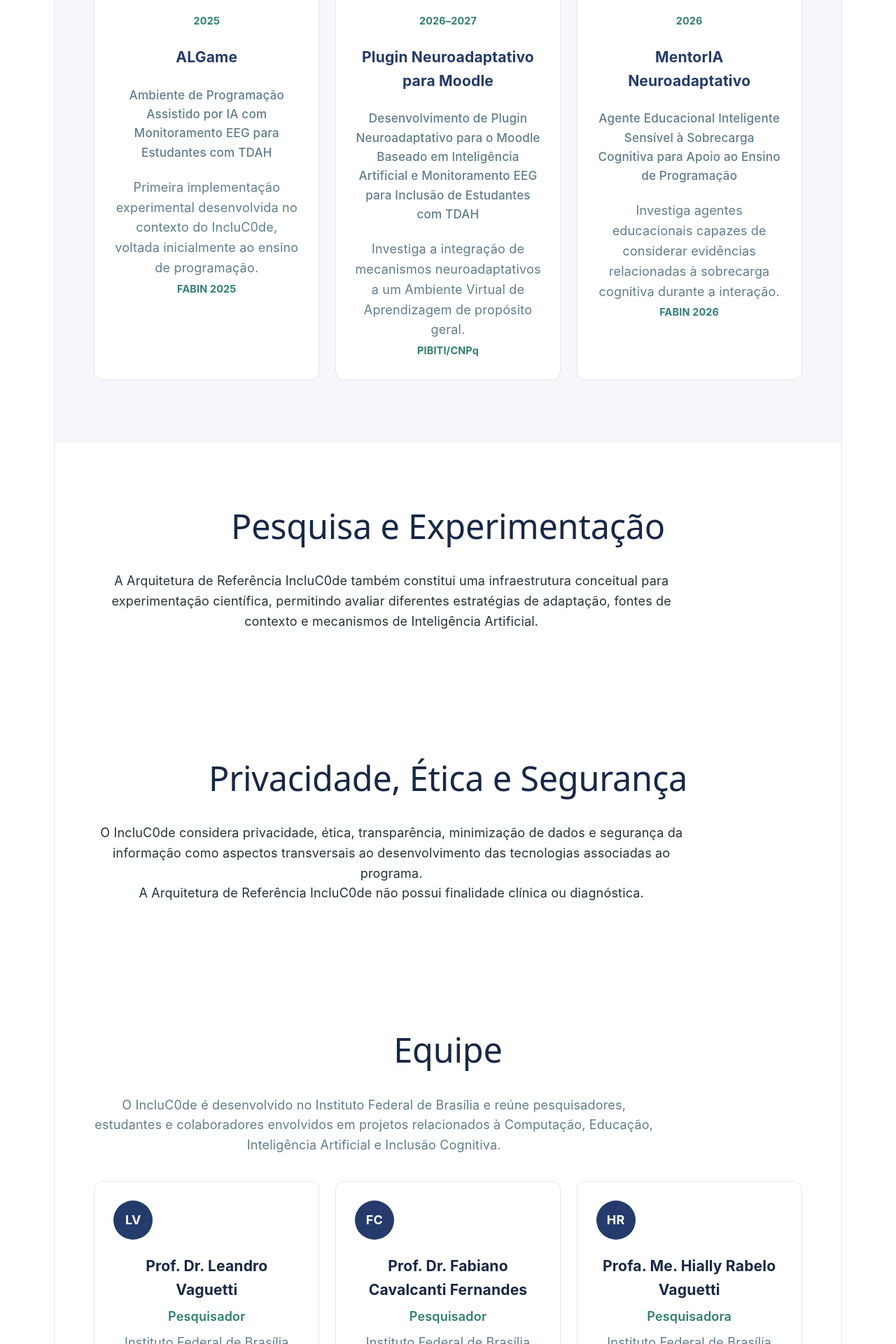
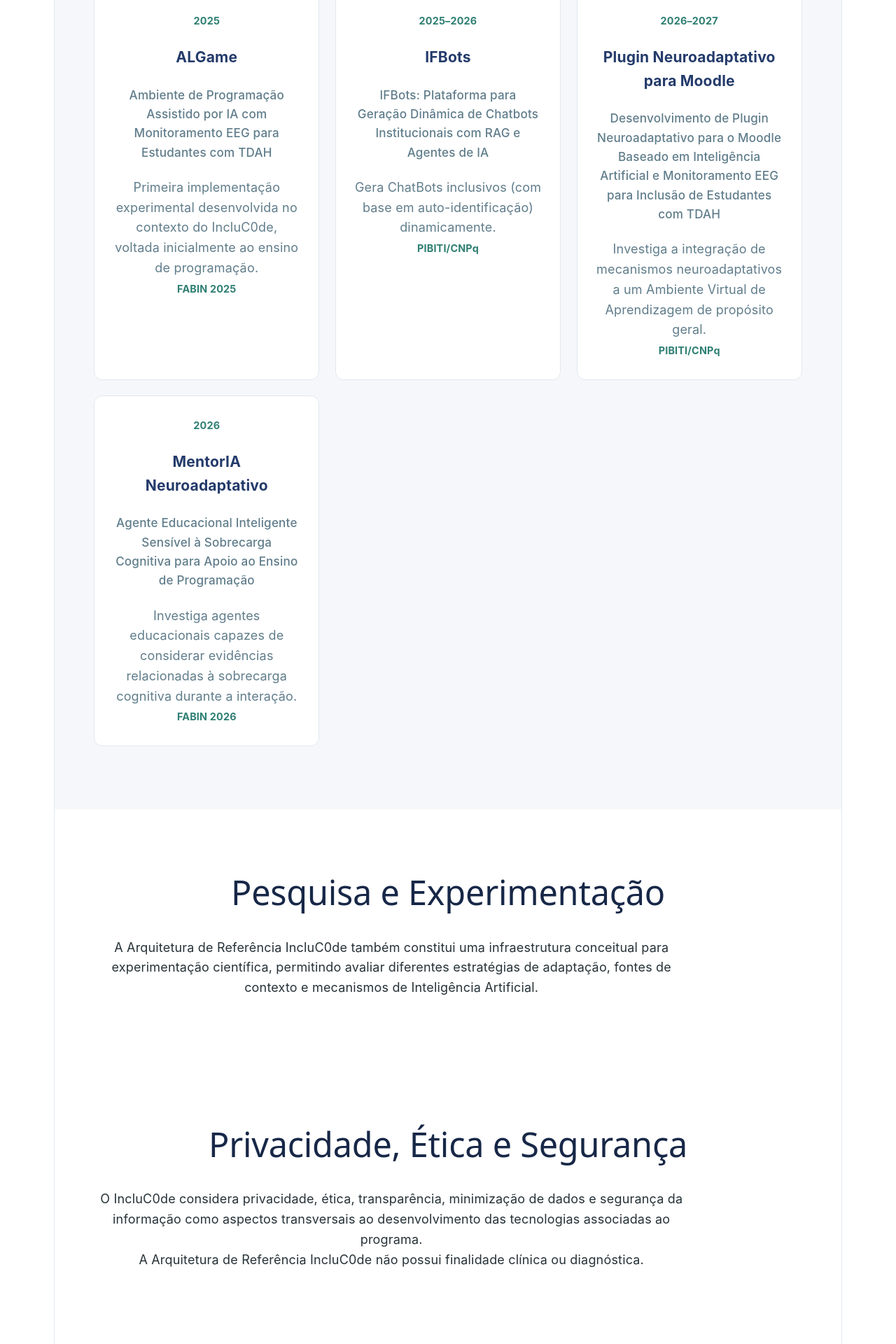
Before and after one commit to incluc0de/projeto, a React (Vite) app: page / in a window 1280 px wide. Shown: the part 7580-9500 px from the top of the page at 70% size. Built offline with nearby package versions, Linux system fonts and the light colour scheme.

Commit message:
Ajsutes na Equipe

```diff
--- a/src/components/Projects.jsx
+++ b/src/components/Projects.jsx
@@ -7,6 +7,15 @@
       program: 'FABIN 2025',
       description:
         'Primeira implementação experimental desenvolvida no contexto do IncluC0de, voltada inicialmente ao ensino de programação.'
+    },
+    {
+      year: '2025–2026',
+      title: 'IFBots',
+      subtitle:
+        'IFBots: Plataforma para Geração Dinâmica de Chatbots Institucionais com RAG e Agentes de IA',
+      program: 'PIBITI/CNPq',
+      description:
+        'Gera ChatBots inclusivos (com base em auto-identificação) dinamicamente.'
     },
     {
       year: '2026–2027',
--- a/src/components/Team.jsx
+++ b/src/components/Team.jsx
@@ -1,7 +1,7 @@
 const researchers = [
     {
       name: 'Prof. Dr. Leandro Vaguetti',
-      role: 'Pesquisador',
+      role: 'Coordenador',
       institution: 'Instituto Federal de Brasília'
     },
     {
@@ -12,6 +12,34 @@
     {
       name: 'Profa. Me. Hially Rabelo Vaguetti',
       role: 'Pesquisadora',
+      institution: 'Instituto Federal de Brasília'
+    }
+  ];
+
+  const bolsistas = [
+    {
+      name: 'Gabriel Oliveira Pinho',
+      role: 'PIBITI/Cnpq',
+      institution: 'Instituto Federal de Brasília'
+    },
+    {
+      name: 'Gustavo Ferraz Mota',
+      role: 'PIBITI/IFB',
+      institution: 'Instituto Federal de Brasília'
+    },
+    {
+      name: 'Rafael Henrique Carvalho da Silva',
+      role: 'FABIN25/IFB',
+      institution: 'Instituto Federal de Brasília'
+    },
+    {
+      name: 'Sofia Teixeira da Paixão da Silva',
+      role: 'FABIN26/IFB',
+      institution: 'Instituto Federal de Brasília'
+    },
+    {
+      name: 'Leonilson de Araújo dos Santos',
+      role: 'FABIN26/IFB',
       institution: 'Instituto Federal de Brasília'
     }
   ];
@@ -55,6 +83,34 @@
             ))}
           </div>
 
+          <h2>Bolsistas</h2>
+
+          <div className="team-grid">
+            {bolsistas.map((researcher) => (
+              <article className="team-card" key={researcher.name}>
+                <div className="team-avatar">
+                  {researcher.name
+                    .replace('Prof. Dr. ', '')
+                    .replace('Profa. Me. ', '')
+                    .split(' ')
+                    .slice(0, 2)
+                    .map((word) => word[0])
+                    .join('')}
+                </div>
+
+                <h3>{researcher.name}</h3>
+
+                <p className="team-role">
+                  {researcher.role}
+                </p>
+
+                <p className="team-institution">
+                  {researcher.institution}
+                </p>
+              </article>
+            ))}
+          </div>
+
           <p className="team-note">
             Outros pesquisadores, estudantes de iniciação científica e
             tecnológica, bolsistas e colaboradores podem integrar projetos
```
